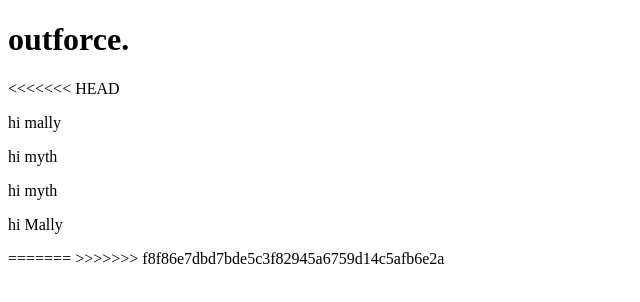
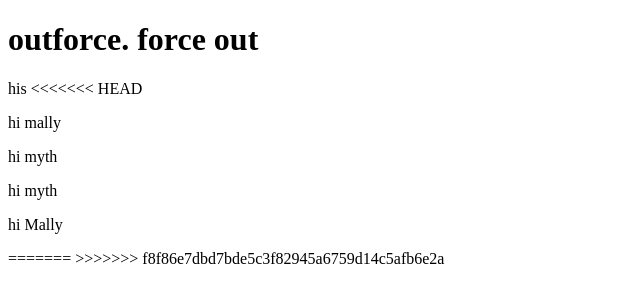
Before and after one commit to mitesh141/outforce, an Angular app: page / in a window 1280 px wide. Shown: the top 302 px of the page, without its empty margins (0-640 px from the left). Built offline with nearby package versions, Linux system fonts and the light colour scheme.

Commit message:
test push from vs code

```diff
--- a/src/app/app.component.html
+++ b/src/app/app.component.html
@@ -1 +1 @@
-<h1>outforce.</h1>
+<h1>outforce. force out</h1>his
```
